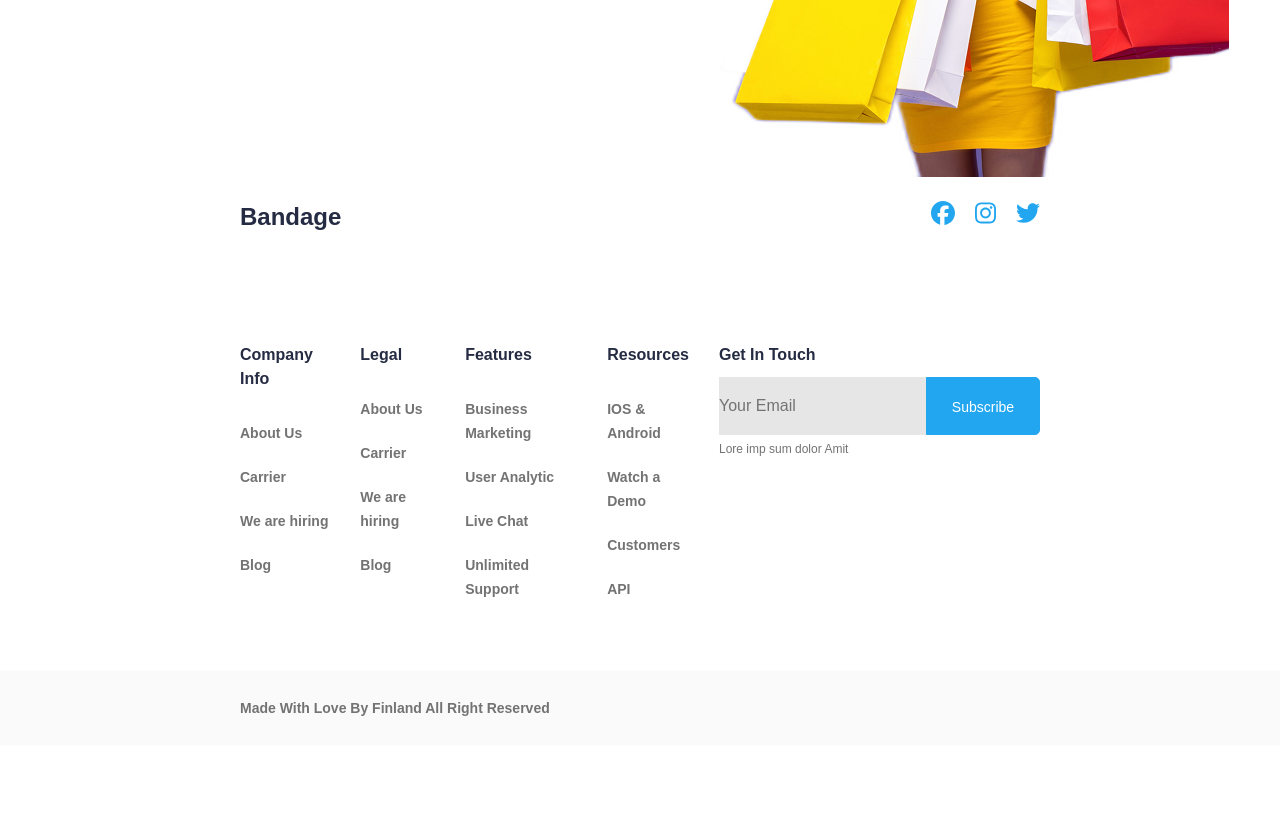
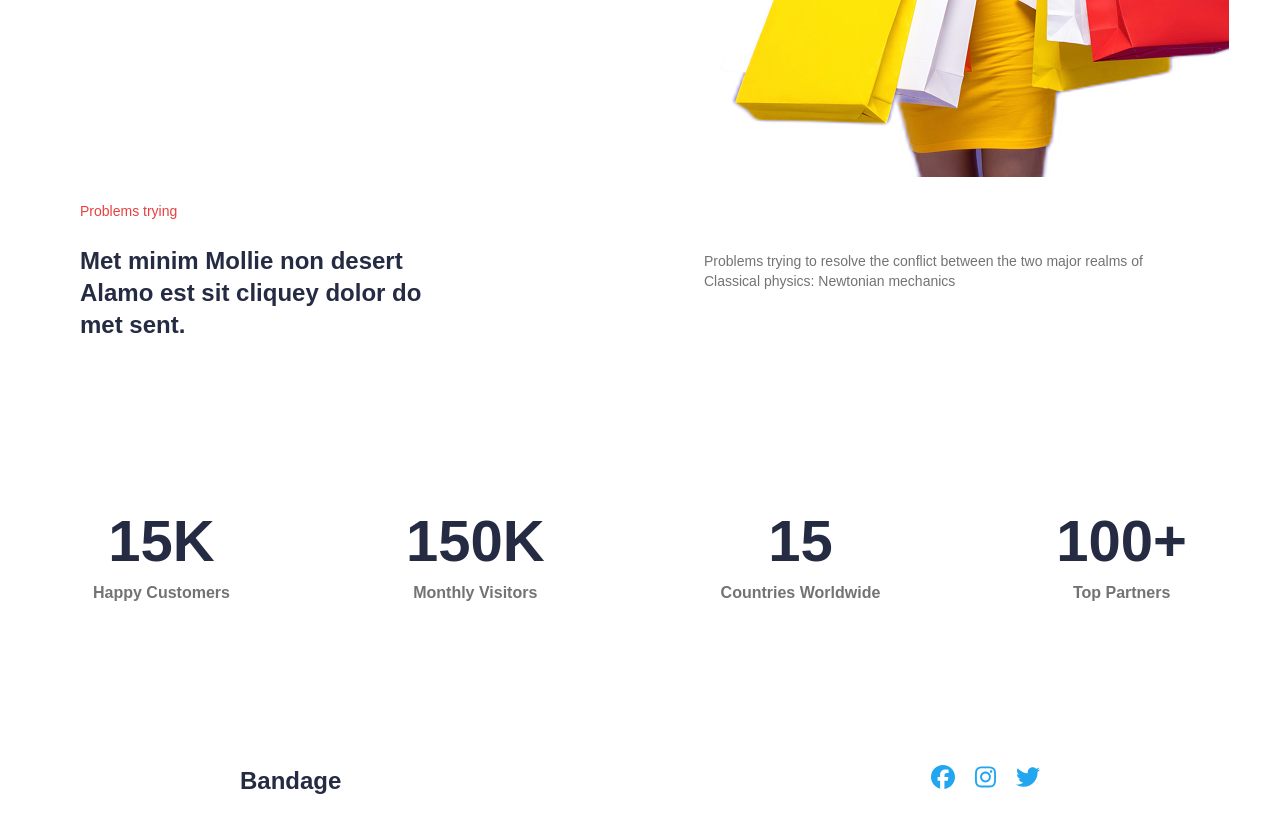
Before and after one commit to kaanarslann/E-Commerce, a React (Vite) app: page /about in a window 1280 px wide. Shown: the part 620-1452 px from the top of the page. Before the commit the page ends 1365 px from the top, so only its background shows below. Built offline with nearby package versions, Linux system fonts and the light colour scheme.

Commit message:
adds AboutContent & AboutStats components

```diff
--- /dev/null
+++ b/src/components/AboutContent.jsx
@@ -0,0 +1,17 @@
+export default function AboutContent() {
+    return (
+        <section className="about-content-main">
+            <div className="about-content flex flex-col py-20 gap-[3.75rem] items-center md:flex-row md:justify-center md:gap-[15rem]">
+                <div className="about-content-text-bold flex flex-col items-center gap-6 md:items-start">
+                    <p className="text-[#E74040] text-sm leading-5">Problems trying</p>
+                    <h3 className="text-[#252B42] text-2xl leading-8 font-bold w-64 text-center md:w-96 md:text-start">Met minim Mollie non desert Alamo est sit cliquey dolor do met sent.</h3>
+                </div>
+                <div className="about-content-text-thin">
+                    <p className="text-[#737373] text-sm leading-5 w-72 md:w-[31rem]">
+                        Problems trying to resolve the conflict between the two major realms of Classical physics: Newtonian mechanics
+                    </p>
+                </div>
+            </div>
+        </section>
+    );
+}
--- /dev/null
+++ b/src/components/AboutStats.jsx
@@ -0,0 +1,24 @@
+export default function AboutStats() {
+    return (
+        <section className="about-stats-main">
+            <div className="abaout-stats-content flex flex-col gap-[6.25rem] py-[6.25rem] items-center md:flex-row md:justify-center md:gap-[11rem] md:py-20">
+                <div className="stat flex flex-col items-center">
+                    <h1 className="text-[#252B42] text-[3.625rem] font-bold leading-20">15K</h1>
+                    <h5 className="text-[#737373] text-base font-bold leading-6">Happy Customers</h5>
+                </div>
+                <div className="stat flex flex-col items-center">
+                    <h1 className="text-[#252B42] text-[3.625rem] font-bold leading-20">150K</h1>
+                    <h5 className="text-[#737373] text-base font-bold leading-6">Monthly Visitors</h5>
+                </div>
+                <div className="stat flex flex-col items-center">
+                    <h1 className="text-[#252B42] text-[3.625rem] font-bold leading-20">15</h1>
+                    <h5 className="text-[#737373] text-base font-bold leading-6">Countries Worldwide</h5>
+                </div>
+                <div className="stat flex flex-col items-center">
+                    <h1 className="text-[#252B42] text-[3.625rem] font-bold leading-20">100+</h1>
+                    <h5 className="text-[#737373] text-base font-bold leading-6">Top Partners</h5>
+                </div>
+            </div>
+        </section>
+    );
+}
--- a/src/pages/About.jsx
+++ b/src/pages/About.jsx
@@ -1,9 +1,13 @@
 import AboutCompany from "../components/AboutCompany";
+import AboutContent from "../components/AboutContent";
+import AboutStats from "../components/AboutStats";
 
 export default function About() {
     return (
         <section className="about-main">
             <AboutCompany />
+            <AboutContent />
+            <AboutStats />
         </section>
     );
 
```
